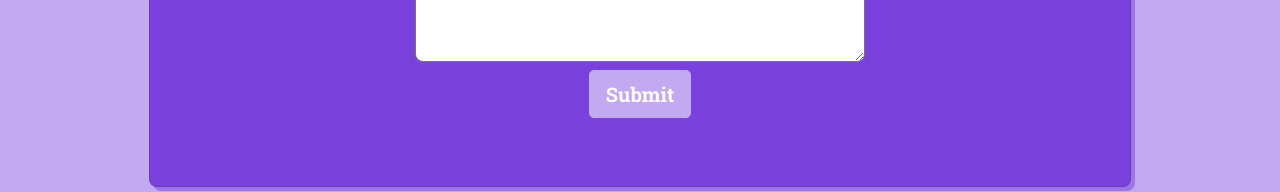
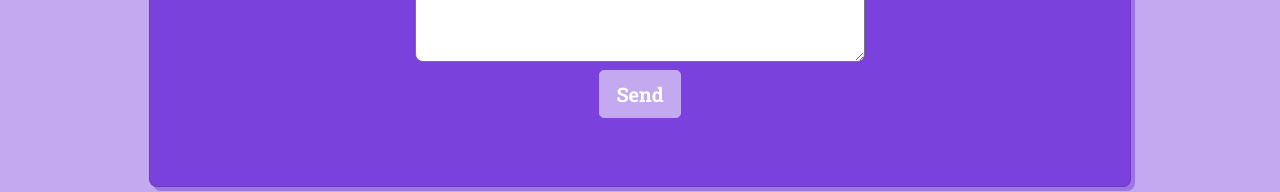
Before and after one commit to jrod3323/Homework_7_Update_Portfolio, a plain HTML site: page index.html in a window 1280 px wide. Shown: the part 4177-4369 px from the top of the page. Drawn offline with nearby package versions, Linux system fonts and the light colour scheme.

Commit message:
fix contact me form

```diff
--- a/index.html
+++ b/index.html
@@ -381,7 +381,7 @@
                       <textarea rows="4" name="message" ></textarea>
                     </label>
                     <div class="justify-content-center align-items-center">
-                      <button type="button" class="btn btn-primary btn-lg formSubmit">Submit</button>
+                      <button type="submit" class="btn btn-primary btn-lg formSubmit">Send</button>
                     </div>
                 </form>
                 </div>
```
